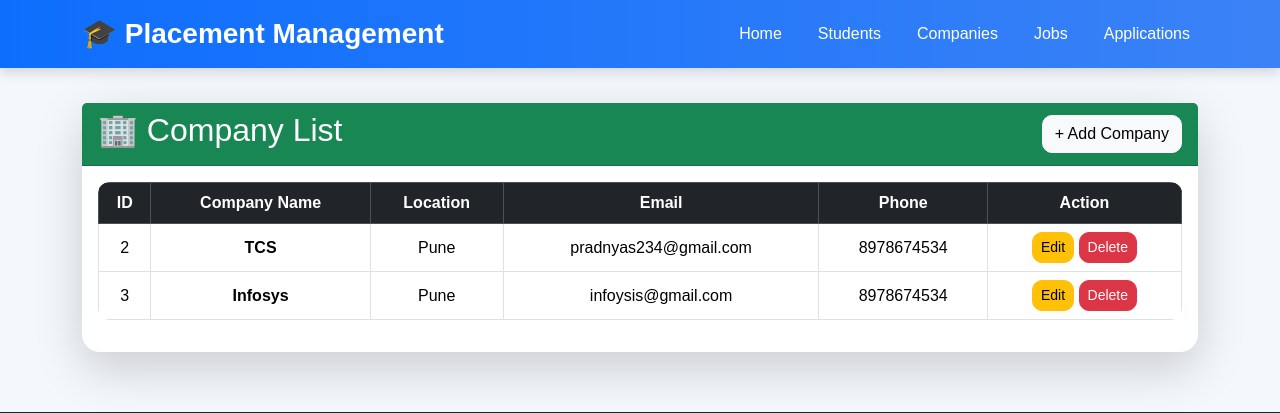
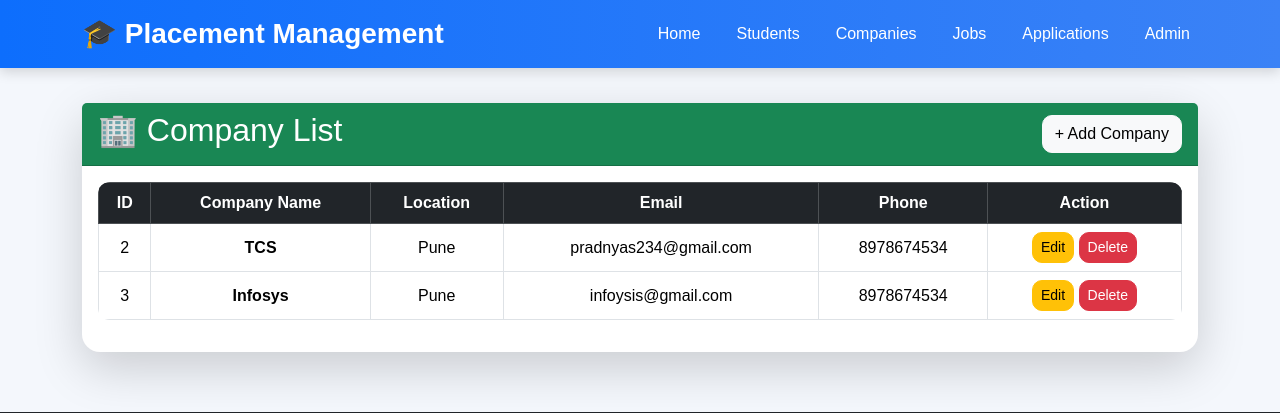
Before and after one commit to shindepradnya67-ux/Placement-Management-System, a Django app: page /companies/ in a window 1280 px wide. Shown: the top 413 px of the page. Run offline with Django 5.2, Linux system fonts and the light colour scheme; data comes from the database, SQL or seed files in the repository; both versions use the stored data as it was after the commit.

Commit message:
Added Admin button in navbar

```diff
--- a/student/templates/base.html
+++ b/student/templates/base.html
@@ -156,6 +156,12 @@
                     </a>
                 </li>
 
+                <li class="nav-item">
+                    <a class="nav-link" href="/admin/">
+                        Admin
+                    </a>
+                </li>
+
             </ul>
 
         </div>
```
Also changed, not shown: db.sqlite3, media/photos/WhatsApp_Image_2026-07-01_at_6.21.57_AM.jpeg (added), 1 other file.
